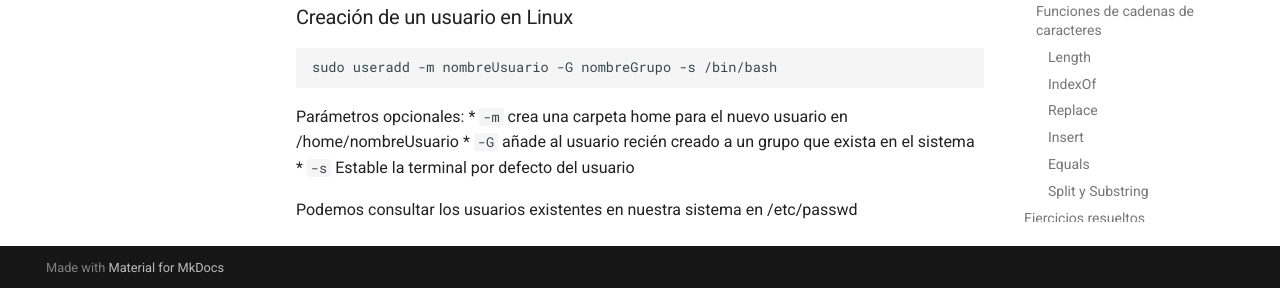
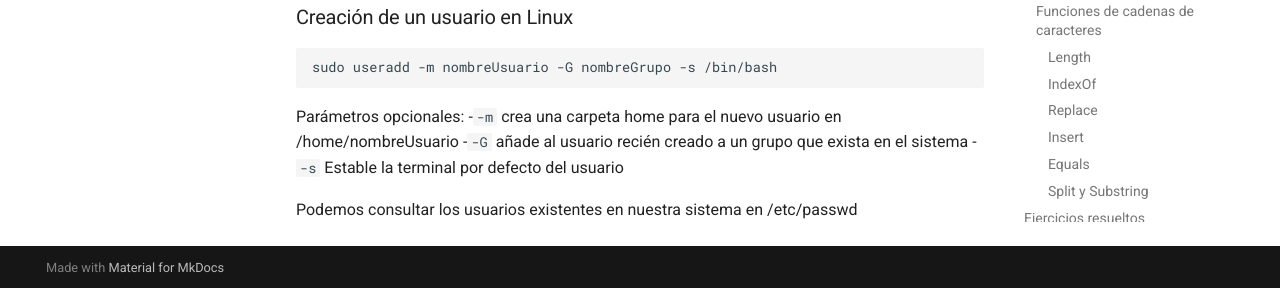
Before and after one commit to fernandoalvarezfp/fernandoalvarezfp.github.io, an MkDocs documentation site: the page built from docs/SOM.md, in a window 1280 px wide and 900 px high, scrolled down 17060 px. Shown: the part 609-897 px from the top of the window. Built offline with MkDocs 1.6.1 and Material for MkDocs 9.7.7, drawn with Linux system fonts in a browser that asks for light colours.

Commit message:
Update SOM.md

````diff
--- a/docs/SOM.md
+++ b/docs/SOM.md
@@ -639,8 +639,8 @@
 sudo useradd -m nombreUsuario -G nombreGrupo -s /bin/bash
 ```
 Parámetros opcionales:
-* ```-m``` crea una carpeta home para el nuevo usuario en /home/nombreUsuario
-* ```-G``` añade al usuario recién creado a un grupo que exista en el sistema
-* ```-s``` Estable la terminal por defecto del usuario
+-```-m``` crea una carpeta home para el nuevo usuario en /home/nombreUsuario
+-```-G``` añade al usuario recién creado a un grupo que exista en el sistema
+-```-s``` Estable la terminal por defecto del usuario
 
 Podemos consultar los usuarios existentes en nuestra sistema en /etc/passwd
````
